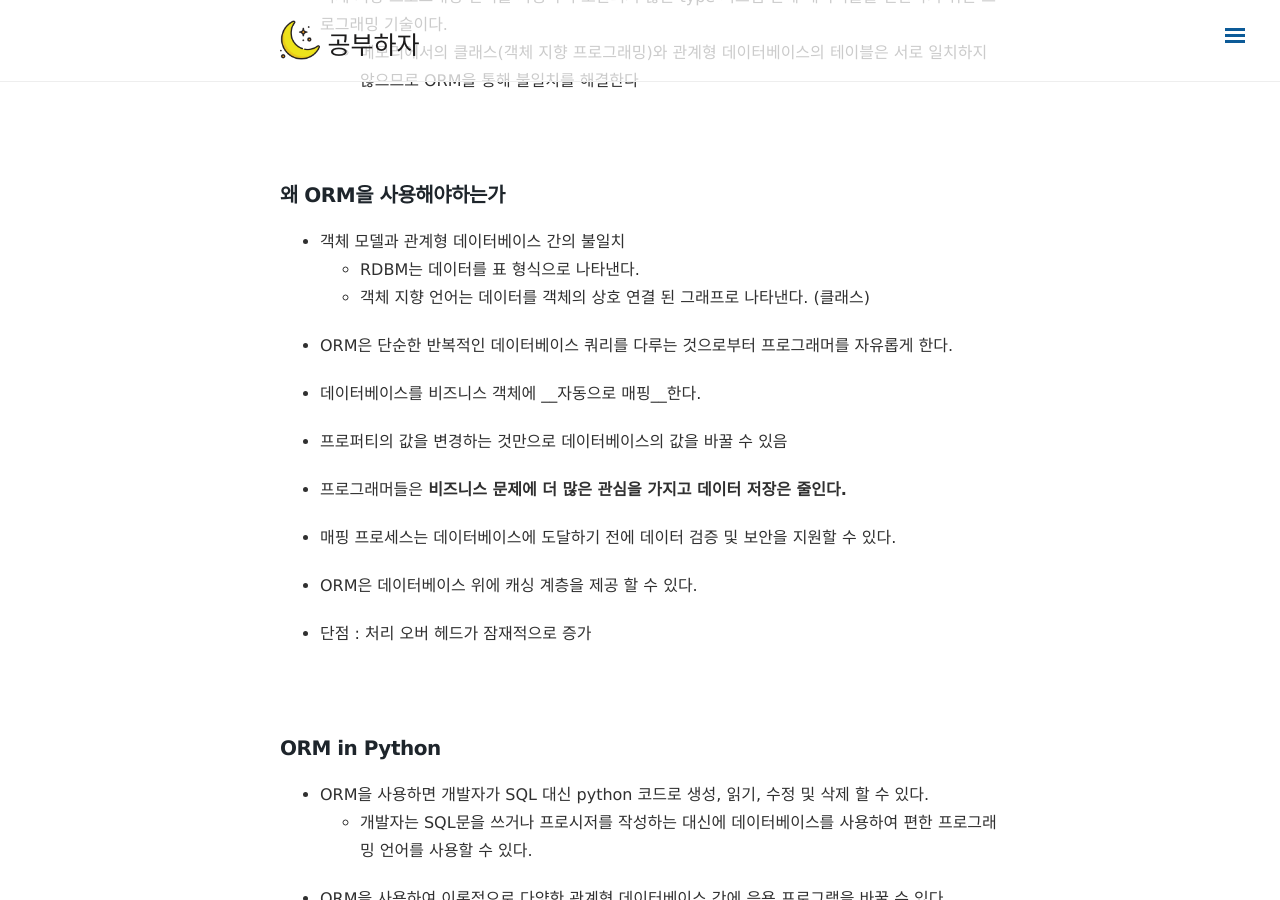
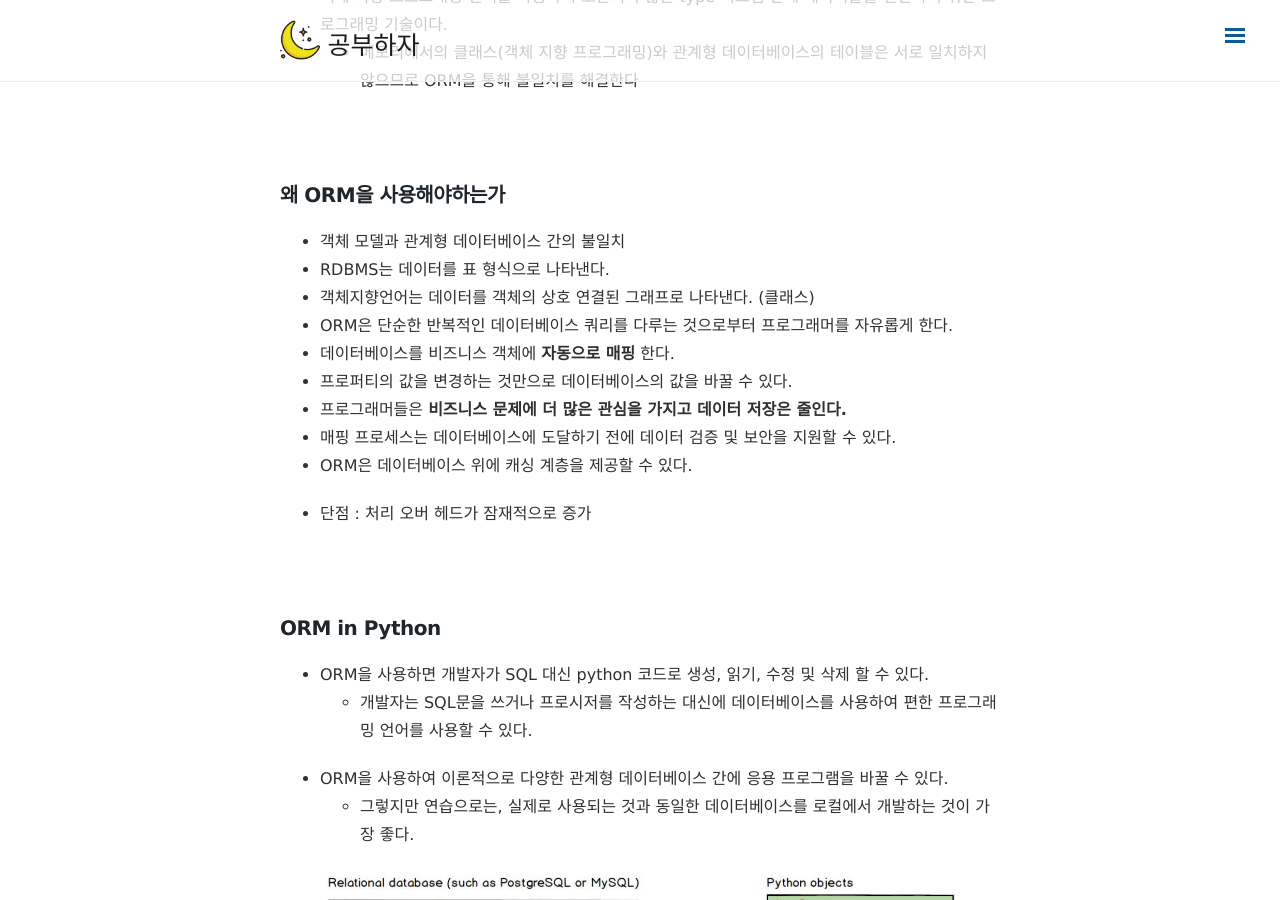
Before and after one commit to gungadinn/gungadinn.github.io, a Jekyll site: the page built from _posts/data/2019-07-09-ORM.md, in a window 1280 px wide and 900 px high, scrolled down 1164 px. Built offline with Jekyll 4.4.1, drawn with Linux system fonts in a browser that asks for light colours; nearby versions of some CDN libraries; comment, search, counter and statistics services are not loaded.

Commit message:
update file

```diff
--- a/_posts/data/2019-07-09-ORM.md
+++ b/_posts/data/2019-07-09-ORM.md
@@ -16,7 +16,7 @@ comments: true
 * [SQLAlchemy](https://gungadinn.github.io/data/2019/07/09/ORM/#sqlalchemy)
 * [SQLAlchemy 연습](https://gungadinn.github.io/data/2019/07/09/ORM/#sqlalchemy-연습)
 * [SQLAlchemy 실습](https://gungadinn.github.io/data/2019/07/09/ORM/#sqlalchemy-실습)
-* [SQLAlchemy ORM](https://gungadinn.github.io/data/2019/07/09/ORM/#sqlalchemy-ORM)
+* [SQLAlchemy ORM](https://gungadinn.github.io/data/2019/07/09/ORM/#sqlalchemy-orm)
 * [Regular Expression](https://gungadinn.github.io/data/2019/07/09/ORM/#regular-expression)
 
 <br>
@@ -43,21 +43,15 @@ comments: true
 
 ### 왜 ORM을 사용해야하는가
 
-* 객체 모델과 관계형 데이터베이스 간의 불일치
-  * RDBM는 데이터를 표 형식으로 나타낸다.
-  * 객체 지향 언어는 데이터를 객체의 상호 연결 된 그래프로 나타낸다. (클래스)
-
+*  객체 모델과 관계형 데이터베이스 간의 불일치
+  * RDBMS는 데이터를 표 형식으로 나타낸다.
+  * 객체지향언어는 데이터를 객체의 상호 연결된 그래프로 나타낸다. (클래스)
 * ORM은 단순한 반복적인 데이터베이스 쿼리를 다루는 것으로부터 프로그래머를 자유롭게 한다.
-
-* 데이터베이스를 비즈니스 객체에 __자동으로 매핑__한다.
-
-* 프로퍼티의 값을 변경하는 것만으로 데이터베이스의 값을 바꿀 수 있음
-
+* 데이터베이스를 비즈니스 객체에 __자동으로 매핑__ 한다.
+* 프로퍼티의 값을 변경하는 것만으로 데이터베이스의 값을 바꿀 수 있다.
 * 프로그래머들은 __비즈니스 문제에 더 많은 관심을 가지고 데이터 저장은 줄인다.__
-
 * 매핑 프로세스는 데이터베이스에 도달하기 전에 데이터 검증 및 보안을 지원할 수 있다.
-
-* ORM은 데이터베이스 위에 캐싱 계층을 제공 할 수 있다.
+* ORM은 데이터베이스 위에 캐싱 계층을 제공할 수 있다.
 
 
 
@@ -957,9 +947,7 @@ session.is_modified(kim)
 ### 6. Commit
 
 * `commit`
-
   * 보류중인 변경 사항을 flush(반영?)하고 현재 트랜잭션을 커밋한다.
-
   * 진행중인 트랜잭션이 없으면 이 메소드는 `InvalidRequestError` 를 발생시킨다.
 
 <br>
```
Also changed, not shown: other parts of _posts/data/2019-07-09-ORM.md (+0 -4 lines).
